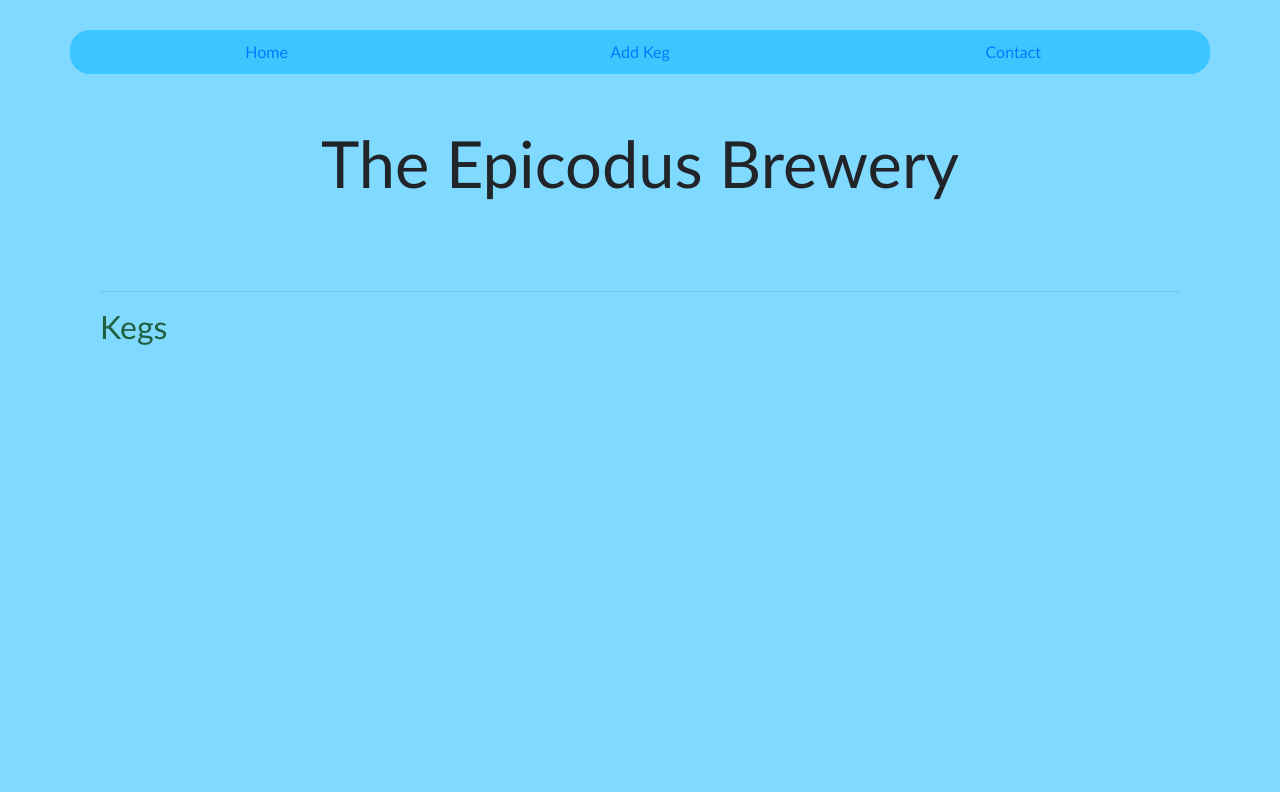
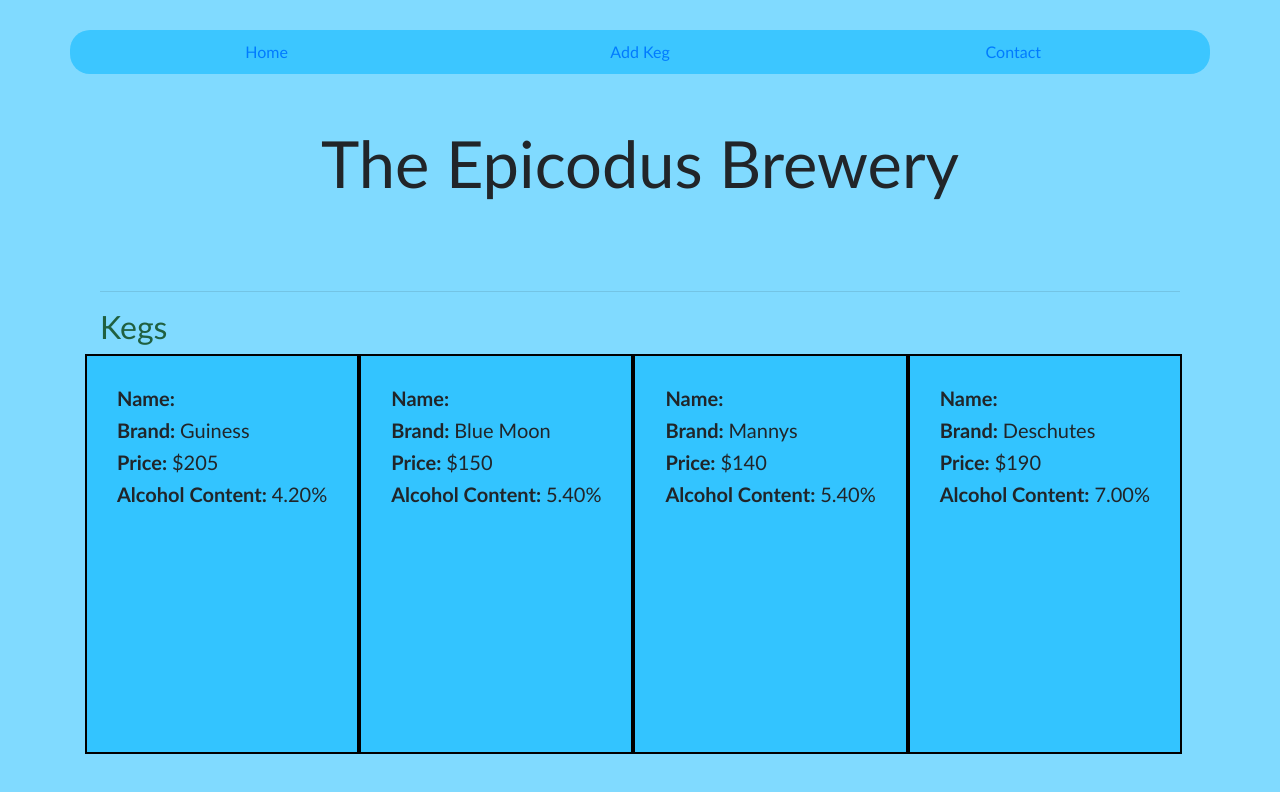
Before and after one commit to gylesb/TapRoomReactWk2, a React app: page /#/ in a window 1280 px wide. Shown: the top 792 px of the page. Built offline with nearby package versions, Linux system fonts and the light colour scheme.

Commit message:
Things are pushing, however they're hardcoded instead of form submissions

```diff
--- a/src/components/App.jsx
+++ b/src/components/App.jsx
@@ -12,7 +12,32 @@
   constructor(props) {
     super(props);
     this.state = {
-      masterList: []
+      masterList: [
+        {
+          name: 'Guiness Draught',
+          brand: 'Guiness',
+          price: '205',
+          alc: '4.20'
+        },
+        {
+          name: 'Blue Moon - Belgian White',
+          brand: 'Blue Moon',
+          price: '150',
+          alc: '5.40'
+        },
+        {
+          name: 'Mannys Pale Ale',
+          brand: 'Mannys',
+          price: '140',
+          alc: '5.40'
+        },
+        {
+          name: 'Deschutes IPA',
+          brand: 'Deschutes',
+          price: '190',
+          alc: '7.00'
+        }
+      ]
     };
     this.handleAddingNewKegToList = this.handleAddingNewKegToList.bind(this);
   }
@@ -35,7 +60,7 @@
         <NavBar/>
         <Header/>
         <Switch>
-          <Route exact path = '/' render = {() => <KegList kegList = {this.state.masterList} />} />
+          <Route exact path = '/' render = {() => <KegList masterList = {this.state.masterList} />} />
           <Route path = '/newkeg' render = {() => <NewKegControl onNewKegCreation = {this.handleAddingNewKegToList} />} />
           <Route path = '/contact' component = {Contact} />
           <Route component = {Error404} />
--- a/src/components/KegList.jsx
+++ b/src/components/KegList.jsx
@@ -3,34 +3,6 @@
 import PropTypes from 'prop-types';
 
 
-
-// const masterList = [
-//   {
-//     name: 'Guiness Draught',
-//     brand: 'Guiness',
-//     price: '205',
-//     alc: '4.20'
-//   },
-//   {
-//     name: 'Blue Moon - Belgian White',
-//     brand: 'Blue Moon',
-//     price: '150',
-//     alc: '5.40'
-//   },
-//   {
-//     name: 'Mannys Pale Ale',
-//     brand: 'Mannys',
-//     price: '140',
-//     alc: '5.40'
-//   },
-//   {
-//     name: 'Deschutes IPA',
-//     brand: 'Deschutes',
-//     price: '190',
-//     alc: '7.00'
-//   },
-// ];
-//
 // function KegList(){
 //   return (
 //     <div style={{padding: '15px'}}>
@@ -58,11 +30,11 @@
       <hr/>
       <h2 style = {{color: '#206040'}}>Kegs</h2>
       <div className = "row">
-        {props.kegList.map((keg) =>
+        {props.masterList.map((keg) =>
           <Keg names = {keg.name}
             brand = {keg.brand}
-            price = {keg.brand}
-            alc = {keg.brand}
+            price = {keg.price}
+            alc = {keg.alc}
             key = {keg.id}/>
         )}
       </div>
```
